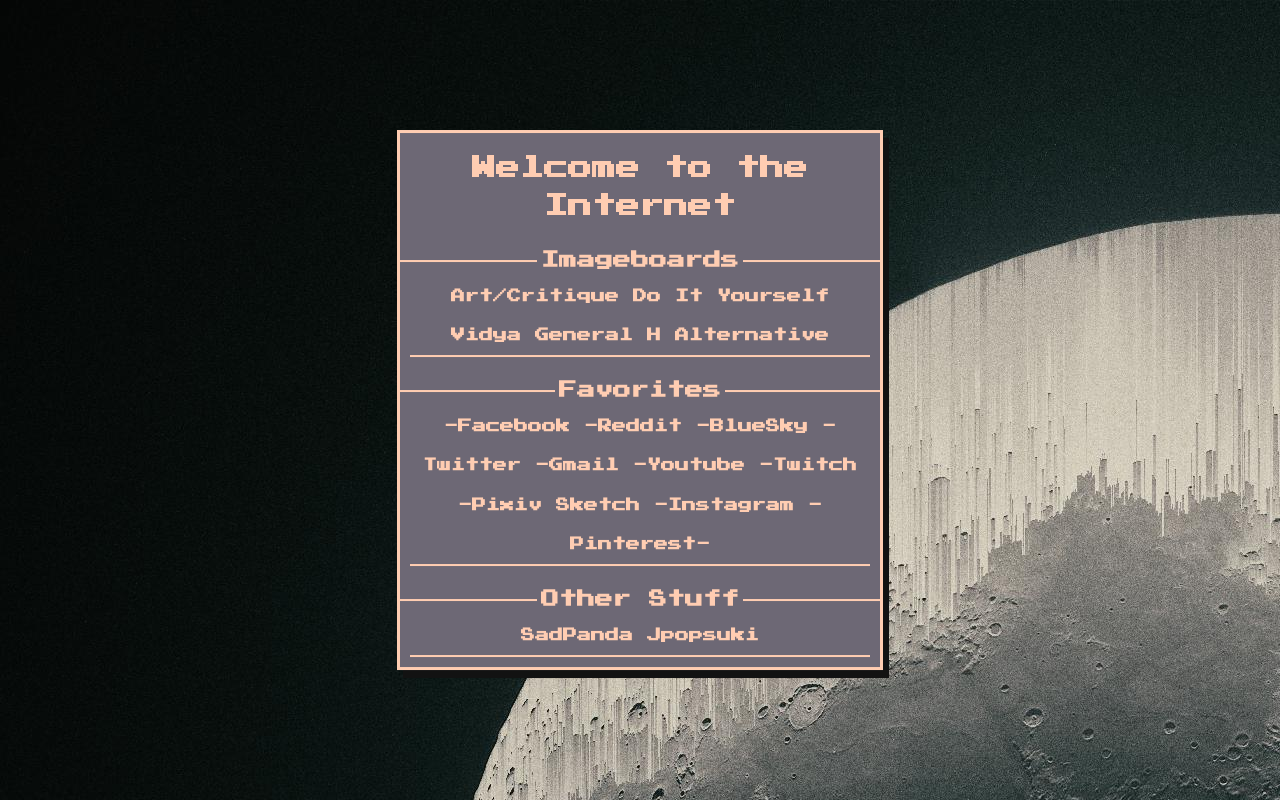
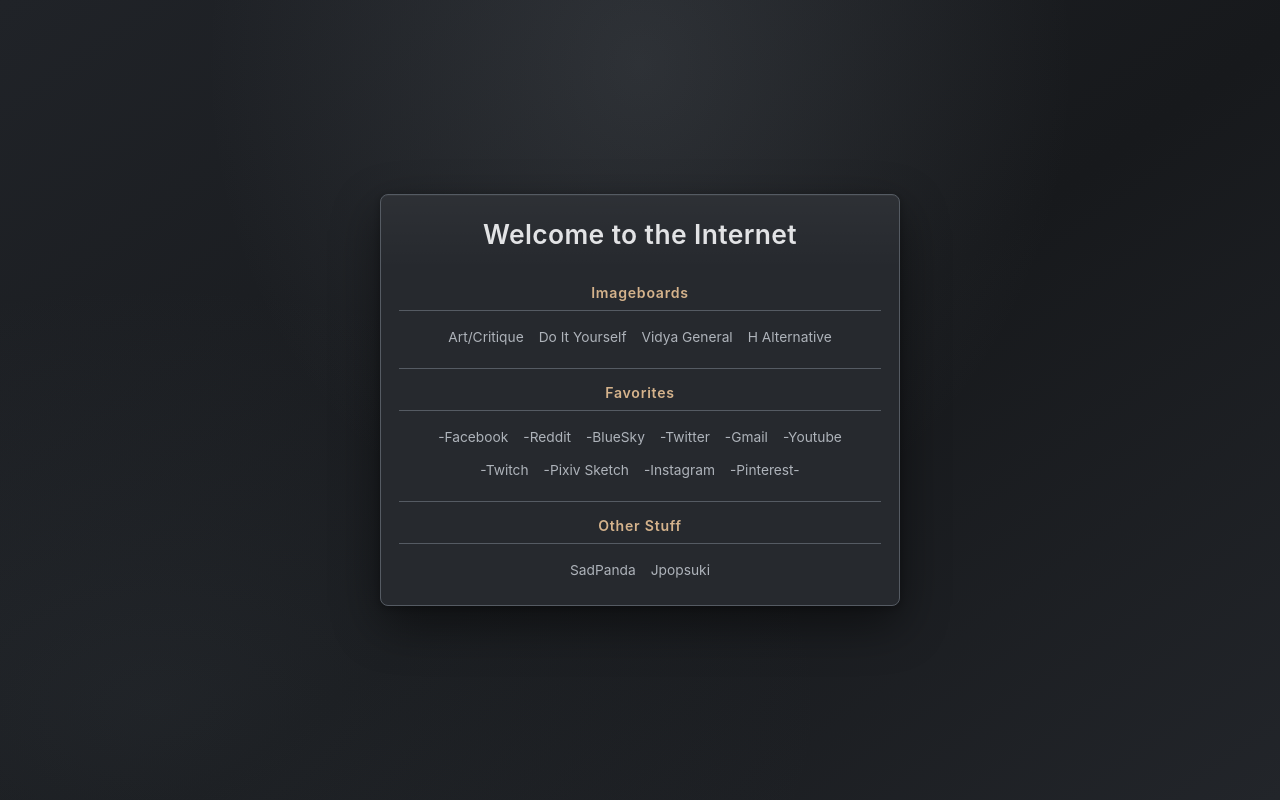
Before and after one commit to Ahegao/SOCStartpage, a plain HTML site: page index.html in a window 1280 px wide. Drawn offline with Linux system fonts and the light colour scheme.

Commit message:
Restyle startpage with KDE Plasma dark theme

```diff
--- a/css/style.css
+++ b/css/style.css
@@ -1,90 +1,179 @@
-@font-face {
-	font-family: "Press Start 2P";
-	src: url(../fonts/PressStart2P.ttf);
+/* KDE Plasma-inspired dark startpage
+   Palette: graphite surfaces, cool silver text, restrained warm accent. */
+
+:root {
+  color-scheme: dark;
+  --bg: #17191c;
+  --surface: rgba(39, 42, 47, 0.96);
+  --surface-raised: #30343a;
+  --border: #555b63;
+  --text: #e2e3e5;
+  --muted: #aeb3ba;
+  --accent: #d5b38c;
+  --accent-hover: #f0cda5;
+  --shadow: rgba(0, 0, 0, 0.48);
 }
 
-body{
-	background-image: url(../img/bg.jpg);
-	/*background-color: #202124;*/
-	font-family: "Press Start 2P", sans-serif;
+* {
+  box-sizing: border-box;
 }
 
-.clock-container{
-	text-align: center;
-	color: #ccc;
-	border-style: double;
-	margin: 0 33.33%;
-	padding: 10px 0;
+html {
+  min-height: 100%;
+  background: var(--bg);
 }
 
-.container1{
-	position: fixed;
-	top: 50%;
-	left: 50%;
-	transform: translate(-50%, -50%);
-	background: #6D6875;
-	max-width: 480px;
-	border-style: solid;
-	/*border-radius: 4px;  --- round corners ---*/
-	border-color: #FFCDB2;
-	box-shadow: 6px 8px #121212;
+body {
+  min-height: 100vh;
+  margin: 0;
+  padding: 28px 16px;
+  display: grid;
+  place-items: center;
+  color: var(--text);
+  font-family: "Inter", "Noto Sans", "Segoe UI", system-ui, sans-serif;
+  background-color: var(--bg);
+  /* CSS-only atmospheric backdrop; no old raster wallpaper required. */
+  background-image:
+    radial-gradient(ellipse at 50% 8%, rgba(139, 148, 158, 0.17), transparent 48%),
+    radial-gradient(ellipse at 12% 88%, rgba(87, 100, 112, 0.13), transparent 42%),
+    linear-gradient(145deg, #202328 0%, #17191c 55%, #22252a 100%);
+  background-attachment: fixed;
 }
 
-h1{
-	color: #FFCDB2;
-	text-align: center;
-	font-size: 24px;
-	line-height: 1.6;
+.container1 {
+  width: min(100%, 520px);
+  position: relative;
+  background: var(--surface);
+  border: 1px solid var(--border);
+  border-radius: 8px;
+  box-shadow:
+    0 18px 48px var(--shadow),
+    0 2px 8px rgba(0, 0, 0, 0.28),
+    inset 0 1px rgba(255, 255, 255, 0.035);
+  overflow: hidden;
+  backdrop-filter: blur(14px);
 }
 
-h2 span{
-	position: relative;
-	bottom: -9px;
-	background: #6D6875;
-	padding: 0 4px;
+.title1 {
+  padding: 22px 24px 16px;
+  background: linear-gradient(180deg, rgba(255,255,255,0.035), transparent);
 }
 
-h2{
-	border-bottom: 2px solid #FFCDB2;
-	color: #FFCDB2;
-	/* margin: 10px 10px; */
-	text-align: center;
-	font-size: 18px;
-
+h1 {
+  margin: 0;
+  color: var(--text);
+  text-align: center;
+  font-size: clamp(1.25rem, 4vw, 1.65rem);
+  font-weight: 600;
+  letter-spacing: 0.015em;
+  line-height: 1.35;
 }
 
-h3{
-	border-bottom: 2px solid #FFCDB2;
-	color: #FFCDB2;
-	margin: 10px 10px;
-	text-align: center;
-	font-size: 14px;
-	line-height: 2.8;
-}
-/*
-.box{
-	margin: 24px auto;
-	background-color: #000000;
-	border-style: solid;
-	border-radius: 4px;  --- round corners ---
-	border-color: #ffffff;
-
-} */
-a{
-	color: #FFCDB2;
-	padding: 4px 0;
-	font-size: 14px;
-	text-decoration: none;
+h2 {
+  margin: 0 18px;
+  padding: 15px 8px 9px;
+  border-bottom: 1px solid var(--border);
+  color: var(--accent);
+  text-align: center;
+  font-size: 0.88rem;
+  font-weight: 600;
+  letter-spacing: 0.055em;
 }
 
-lu{
-	padding: 2px;
+h2 span {
+  position: static;
+  padding: 0;
+  background: transparent;
 }
 
-li{
-	text-align: center;
-	list-style-type: none;
-	text-decoration: none;
-	padding: 6px 2px;
-	margin: 6px 2px;
+h3 {
+  display: flex;
+  flex-wrap: wrap;
+  justify-content: center;
+  align-items: center;
+  gap: 5px 15px;
+  margin: 0 18px;
+  padding: 12px 8px 16px;
+  border-bottom: 1px solid var(--border);
+  color: var(--muted);
+  text-align: center;
+  font-size: 0.86rem;
+  font-weight: 400;
+  line-height: 1.8;
 }
+
+.box:last-of-type h3 {
+  border-bottom: 0;
+  padding-bottom: 20px;
+}
+
+a {
+  display: inline-block;
+  padding: 2px 0;
+  color: var(--muted);
+  font-size: inherit;
+  text-decoration: none;
+  text-underline-offset: 4px;
+  transition: color 140ms ease, text-decoration-color 140ms ease;
+}
+
+a:hover,
+a:focus-visible {
+  color: var(--accent-hover);
+  text-decoration: underline;
+}
+
+a:focus-visible {
+  outline: 2px solid var(--accent);
+  outline-offset: 4px;
+  border-radius: 2px;
+}
+
+.clock-container {
+  margin: 0 24px 12px;
+  padding: 12px;
+  color: var(--text);
+  text-align: center;
+  border: 1px solid var(--border);
+  border-radius: 6px;
+}
+
+ul,
+lu {
+  padding: 2px;
+}
+
+li {
+  margin: 6px 2px;
+  padding: 6px 2px;
+  text-align: center;
+  list-style: none;
+}
+
+@media (max-width: 480px) {
+  body {
+    padding: 16px 12px;
+  }
+
+  .title1 {
+    padding: 18px 16px 12px;
+  }
+
+  h2 {
+    margin-inline: 12px;
+  }
+
+  h3 {
+    margin-inline: 12px;
+    gap: 4px 12px;
+  }
+}
+
+@media (prefers-reduced-motion: reduce) {
+  *,
+  *::before,
+  *::after {
+    scroll-behavior: auto !important;
+    transition-duration: 0.01ms !important;
+  }
+}
```
